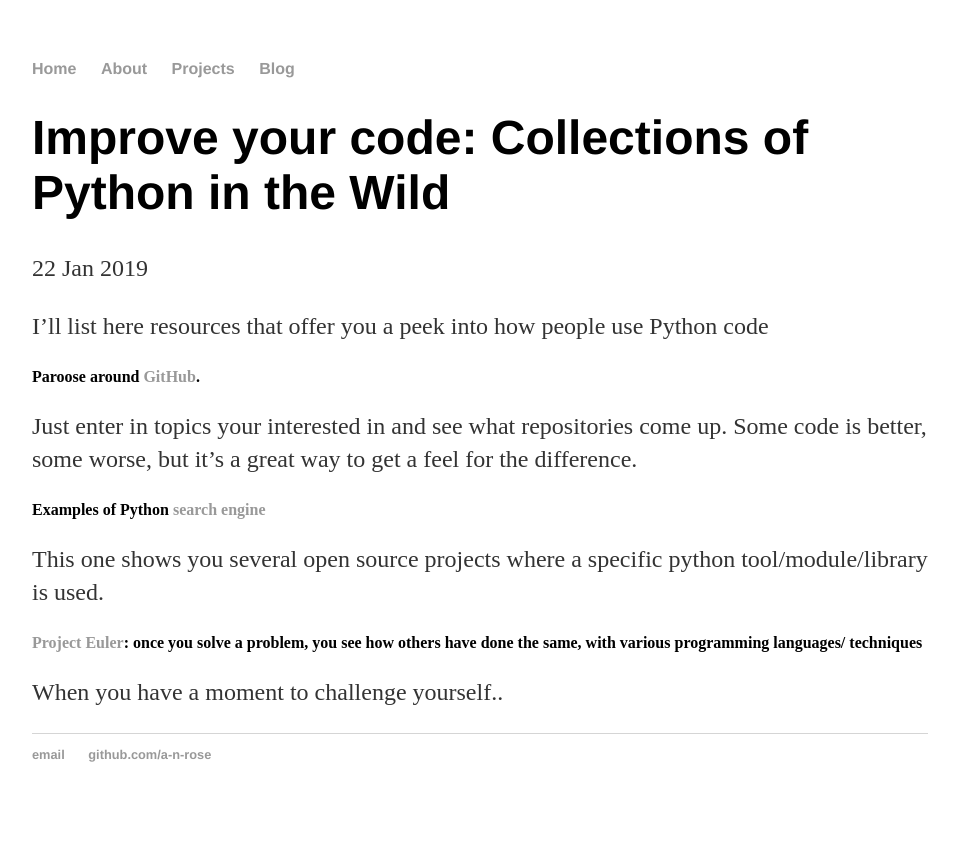
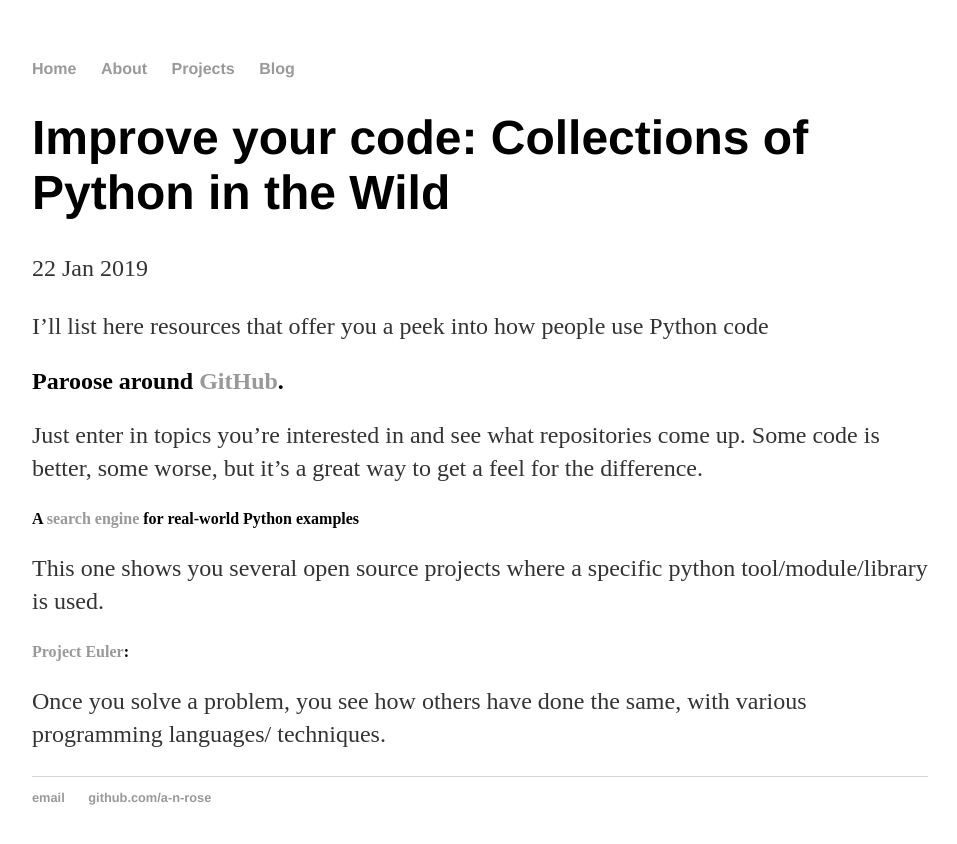
Before and after one commit to a-n-rose/a-n-rose.github.io, a Jekyll site: the page built from _posts/2019-01-22-really-cool-python-code-resources.md, in a window 1280 px wide. Shown: the top 844 px of the page, without its empty margins (160-1117 px from the left). Built offline with Jekyll 4.4.1, drawn with Linux system fonts in a browser that asks for light colours.

Commit message:
minor edits/typo fixes

```diff
--- a/_posts/2019-01-22-really-cool-python-code-resources.md
+++ b/_posts/2019-01-22-really-cool-python-code-resources.md
@@ -7,14 +7,14 @@ date: 2019-01-22
 I'll list here resources that offer you a peek into how people use Python code
 
 
-#### Paroose around <a href="https://github.com/">GitHub</a>.
+## Paroose around <a href="https://github.com/">GitHub</a>.
 
-Just enter in topics your interested in and see what repositories come up. Some code is better, some worse, but it's a great way to get a feel for the difference.
+Just enter in topics you're interested in and see what repositories come up. Some code is better, some worse, but it's a great way to get a feel for the difference.
 
-#### Examples of Python <a href="https://www.programcreek.com/python/">search engine</a>
+#### A <a href="https://www.programcreek.com/python/">search engine</a> for real-world Python examples
 
 This one shows you several open source projects where a specific python tool/module/library is used.
 
-#### <a href="">Project Euler</a>: once you solve a problem, you see how others have done the same, with various programming languages/ techniques
+#### <a href="">Project Euler</a>:
 
-When you have a moment to challenge yourself..
+Once you solve a problem, you see how others have done the same, with various programming languages/ techniques.
```
